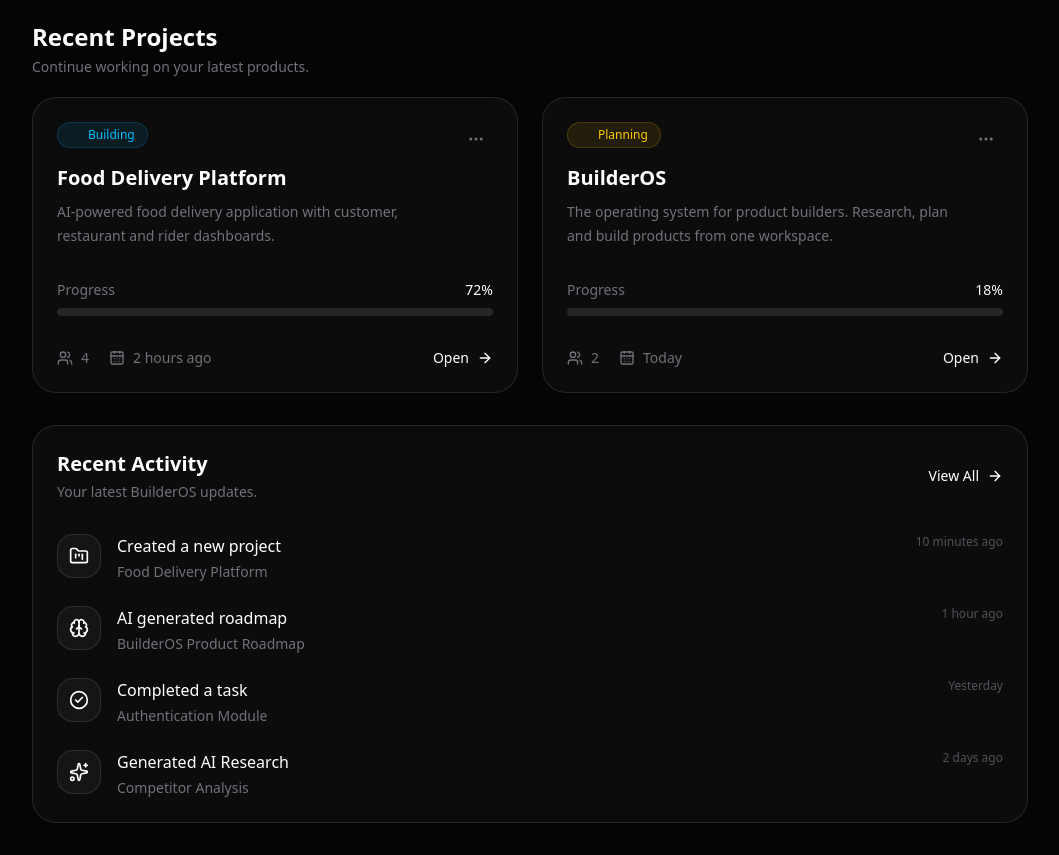
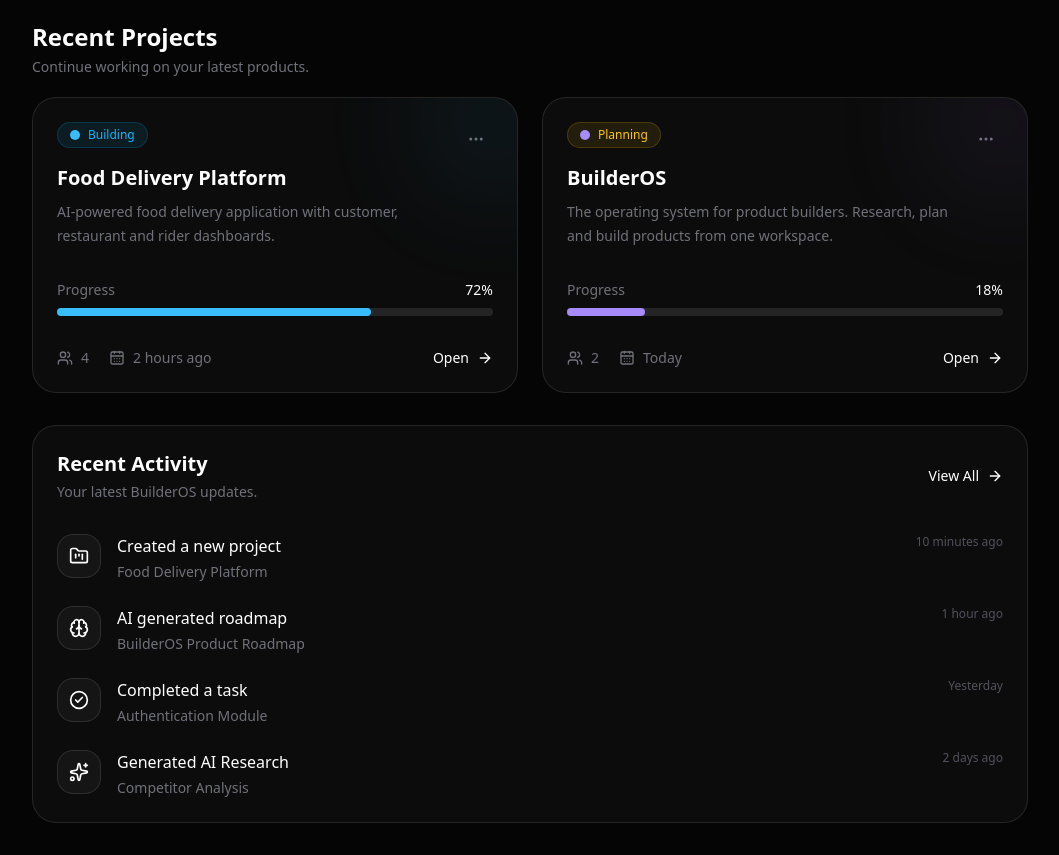
Before and after one commit to aryandhiman01/Builder_OS, a Next.js app: page /dashboard in a window 1280 px wide. Shown: the part 1380-2235 px from the top of the page, without its empty margins (220-1279 px from the left). Built offline with nearby package versions, Linux system fonts and the light colour scheme; no server answers; sample sign-in values are in the browser's storage.

Commit message:
update task model scehma

```diff
--- a/app/dashboard/page.tsx
+++ b/app/dashboard/page.tsx
@@ -165,6 +165,7 @@ export default async function DashboardPage() {
             progress={72}
             updatedAt="2 hours ago"
             members={4}
+            color="#38bdf8"
           />
 
           <ProjectCard
@@ -175,6 +176,7 @@ export default async function DashboardPage() {
             progress={18}
             updatedAt="Today"
             members={2}
+            color="#a78bfa"
           />
 
         </div>
```
Also changed, not shown: 1 other file (tests, documents, lock files or other folders).
